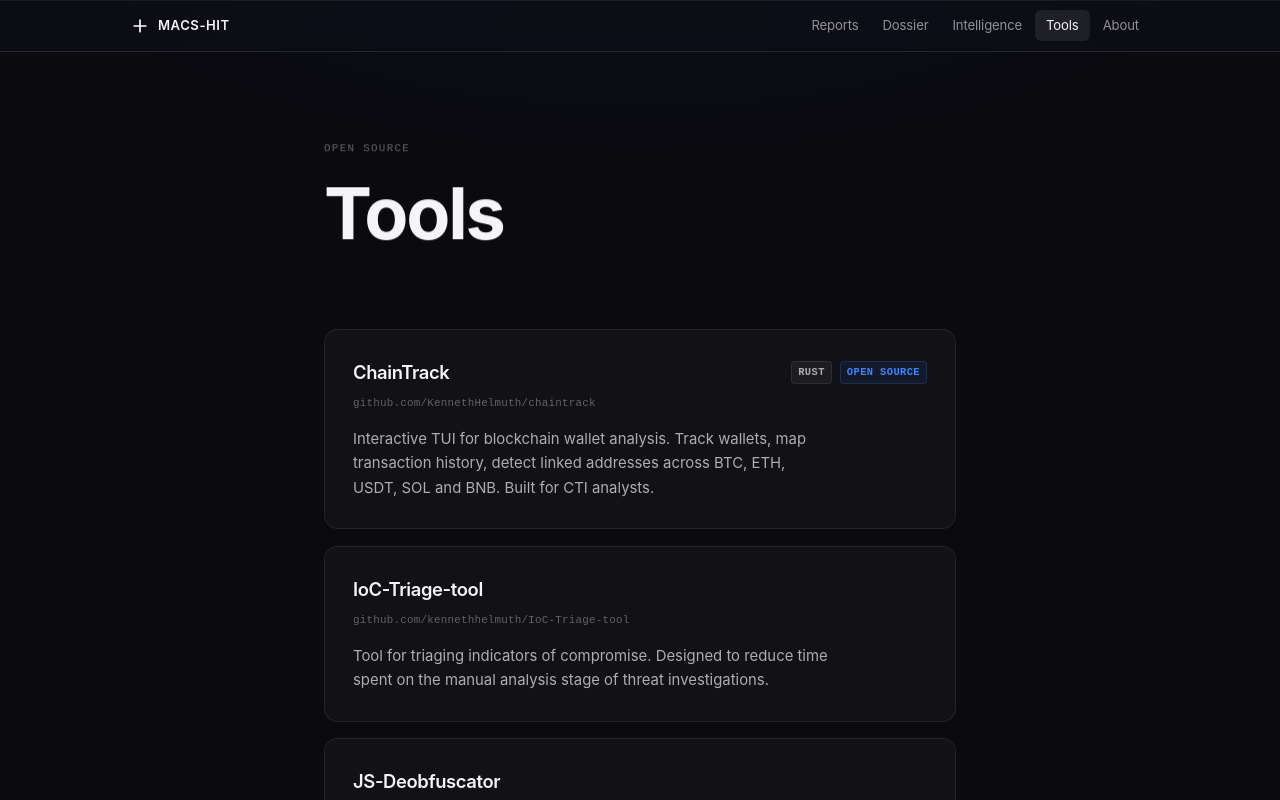
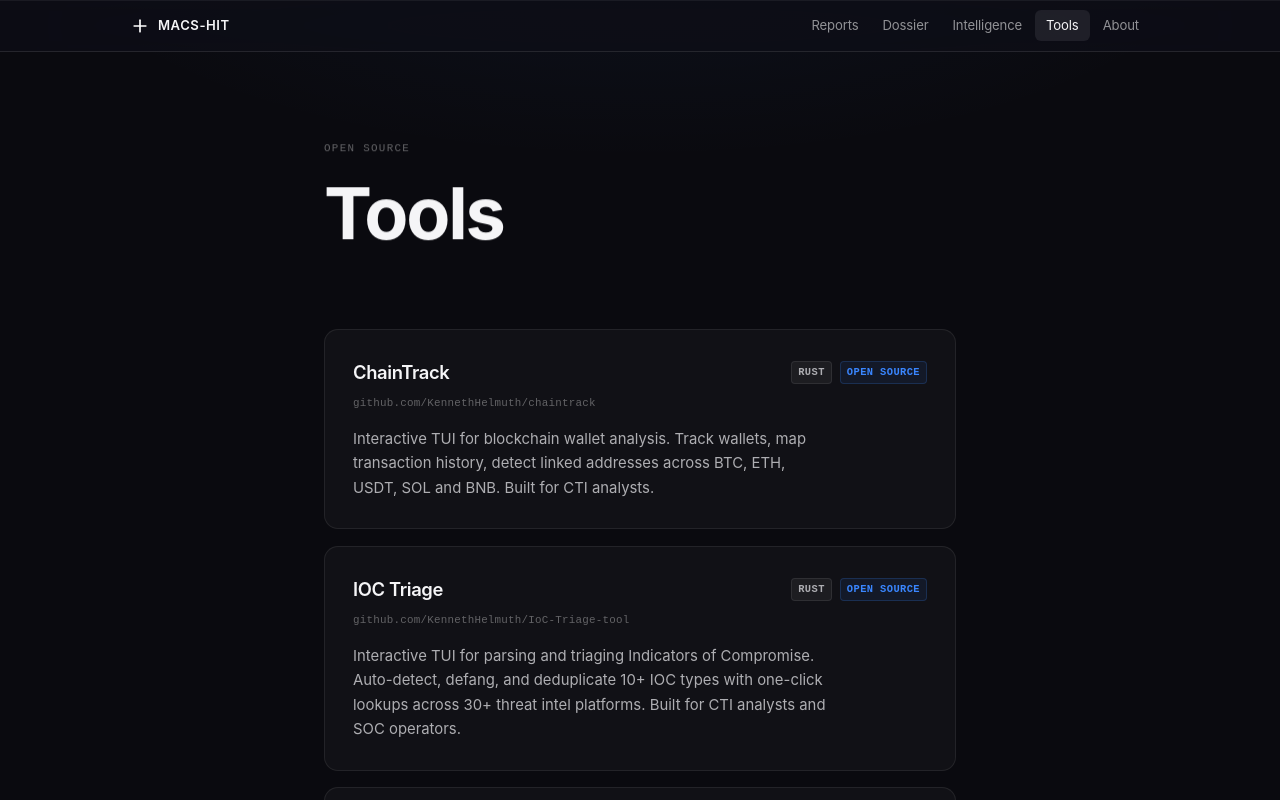
Before and after one commit to KennethHelmuth/macs-hit.github.io, a Next.js app: page /macs-hit.github.io/tools in a window 1280 px wide. Shown: the top 800 px of the page. Built offline with nearby package versions, Linux system fonts and the light colour scheme.

Commit message:
Update IOC Triage tool details in Tools page

```diff
--- a/app/tools/page.tsx
+++ b/app/tools/page.tsx
@@ -12,10 +12,12 @@ const tools = [
     badge: "Open Source",
   },
   {
-    name: "IoC-Triage-tool",
+    name: "IOC Triage",
     description:
-      "Tool for triaging indicators of compromise. Designed to reduce time spent on the manual analysis stage of threat investigations.",
-    url: "https://github.com/kennethhelmuth/IoC-Triage-tool",
+      "Interactive TUI for parsing and triaging Indicators of Compromise. Auto-detect, defang, and deduplicate 10+ IOC types with one-click lookups across 30+ threat intel platforms. Built for CTI analysts and SOC operators.",
+    url: "https://github.com/KennethHelmuth/IoC-Triage-tool",
+    language: "Rust",
+    badge: "Open Source",
   },
   {
     name: "JS-Deobfuscator",
```
